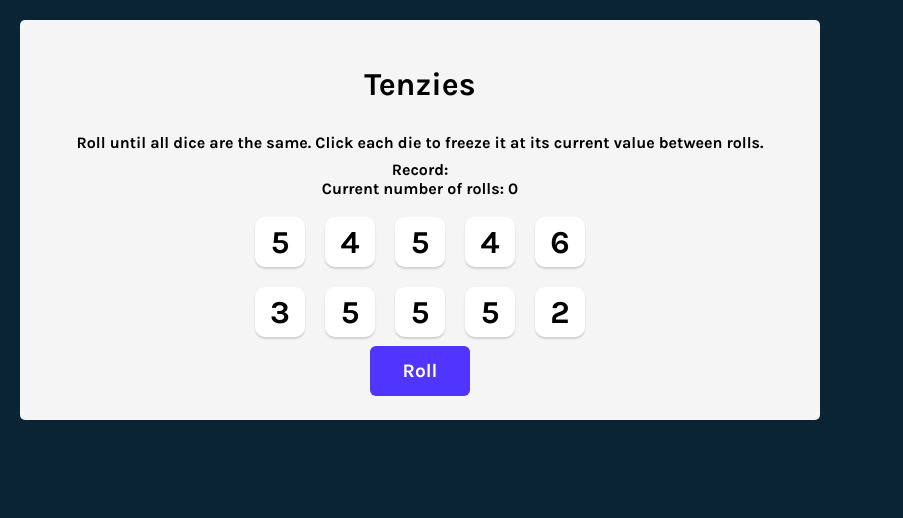
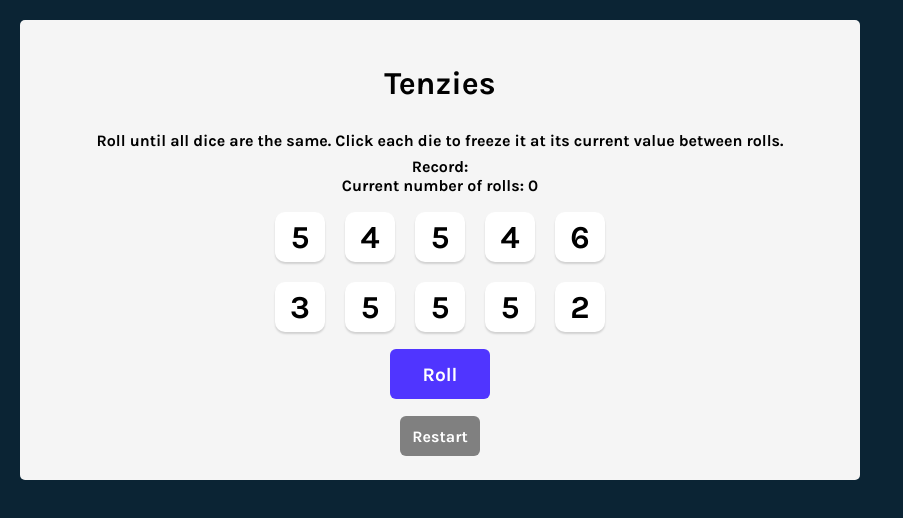
Before and after one commit to abawor/Tenzies_game, a React (Vite) app: page / in a window 1280 px wide. Shown: the top 518 px of the page, without its empty margins (0-903 px from the left). Built offline with nearby package versions, Linux system fonts and the light colour scheme.

Commit message:
Added restart button to ditch a game which won't break the record

```diff
--- a/src/App.jsx
+++ b/src/App.jsx
@@ -63,6 +63,12 @@ export default function App() {
         }
     }
 
+    function restartGame() {
+        setTenzies(false)
+        setDice(allNewDice())
+        setCurrentScore(0)
+    }
+
     let diceElements = dice.map(die =>
         <Die
             key={die.id}
@@ -90,6 +96,7 @@ export default function App() {
                 {diceElements}
             </div>
             <button className="roll-dice" onClick={rollDice}>{tenzies ? "New Game" : "Roll"}</button>
+            <button className="restart-game" onClick={restartGame}>Restart</button>
         </main>
     )
 }
--- a/src/style.css
+++ b/src/style.css
@@ -1,7 +1,3 @@
-* {
-  box-sizing: border-box;
-}
-
 body {
   margin: 0;
   background-color: #0B2434;
@@ -11,7 +7,7 @@ body {
 
 main {
   background-color: #F5F5F5;
-  height: 400px;
+  height: 420px;
   max-width: 800px;
   border-radius: 5px;
   padding: 20px;
@@ -63,6 +59,19 @@ main {
   font-size: 1.2rem;
   font-family: 'Karla', sans-serif;
   cursor: pointer;
+  margin: 10px;
+}
+
+.restart-game {
+  height: 40px;
+  width: 80px;
+  border: none;
+  border-radius: 6px;
+  background-color: #808080;
+  color: white;
+  font-size: 1rem;
+  font-family: 'Karla', sans-serif;
+  cursor: pointer;
 }
 
 .roll-dice:focus {
```
